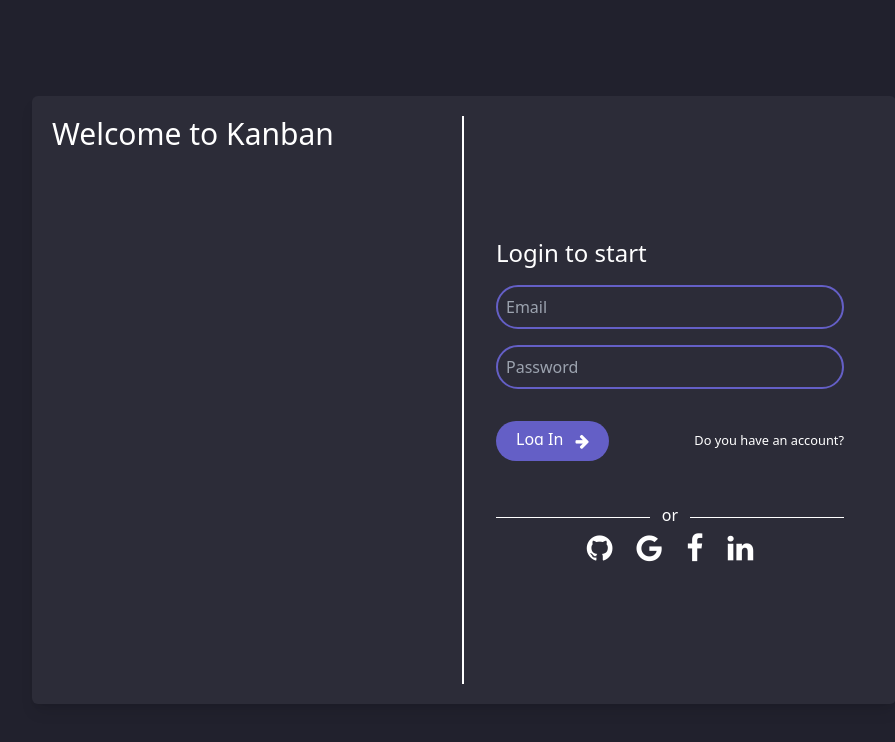
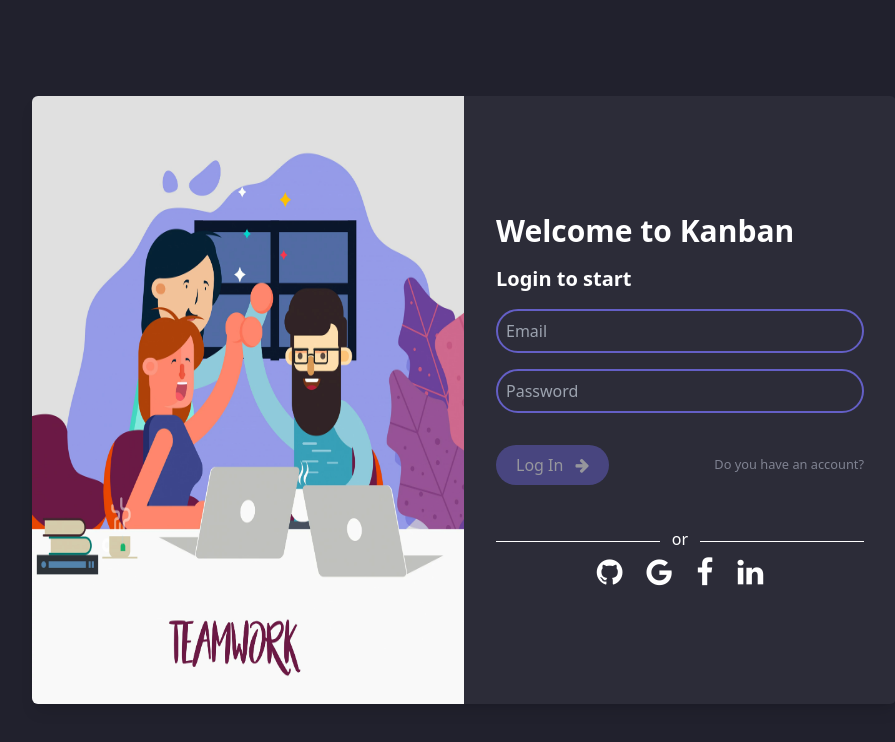
Before and after one commit to YordanisPonce/kanban, an Angular app: page /login in a window 1280 px wide. Shown: the top 742 px of the page, without its empty margins (176-1071 px from the left). Built offline with nearby package versions, Linux system fonts and the light colour scheme.

Commit message:
Added team work image

```diff
--- a/src/app/components/login/login.component.html
+++ b/src/app/components/login/login.component.html
@@ -1,11 +1,12 @@
 <div class="wrapper">
-    <div class="form">
-        <div class="border-r-2 border-solid border-white h-full welcome-image">
-            <h1 class="text-3xl">Welcome to Kanban</h1>
+    <div class="form overflow-hidden">
+        <div class="h-full welcome-image overflow-hidden" >
+         <img src="/assets/images/Team04.webp" alt="" class="h-full w-full">
         </div>
         <div class="inner-form px-8">
+            <h1 class="text-3xl mb-4 truncate font-bold">Welcome to Kanban</h1>
             <form [formGroup]="loginForm" (ngSubmit)="signIn()">
-                <h1 class="text-2xl mb-4">Login to start</h1>
+                <h1 class="text-xl mb-4 font-bold ">Login to start</h1>
                 <div class="input-box">
                     <input type="email" name="" id="" placeholder="Email" formControlName="email">
                 </div>
@@ -13,11 +14,11 @@
                     <input type="password" name="" id="" placeholder="Password" formControlName="password">
                 </div>
                 <div class="submit-box">
-                    <button type="submit" [disabled]="!loginForm.valid" class="bg-btn rounded-full text-white py-3 px-5 flex justify-evenly mr-2">
-                        <span class="leading-3 mr-3 truncate"> Log In </span><i class="fa fa-arrow-right"></i>
+                    <button type="submit" [disabled]="!loginForm.valid" [ngClass]="{'opacity-50': !loginForm.valid}"  class="bg-btn rounded-full text-white py-2 px-5 flex justify-evenly items-center mr-2">
+                        <span class=" mr-3 truncate"> Log In </span><i class="fa fa-arrow-right"></i>
                     </button>
-                    <small class="text-white truncate ml-2">
-                        <a href="/register">
+                    <small class="text-white truncate ml-2 ">
+                        <a href="/register" class="text-subtitle">
                             Do you have an account?
                         </a>
                     </small>
@@ -26,15 +27,15 @@
             <div>
                 <div class="mt-4 flex items-center justify-evenly or-box">
                     <div class="w-full bg-white mt-1 social"></div>
-                    <span class="mx-3 leading-3">or</span>
+                    <span class="mx-3 leading-3 text-white">or</span>
                     <div class="w-full bg-white mt-1 social"></div>
                 </div>
                 <div class="flex justify-center mt-3">
-                    <p class="text-3xl mx-3 flex flex-col items-center"><i class="fa fa-github"></i>
+                    <p class="text-3xl mx-3 flex flex-col items-center cursor-pointer"><i class="fa fa-github"></i>
                     </p>
-                    <p class="text-3xl mx-3 flex flex-col"><i class="fa fa-google"></i></p>
-                    <p class="text-3xl mx-3 flex flex-col"><i class="fa fa-facebook"></i></p>
-                    <p class="text-3xl mx-3 flex flex-col"><i class="fa fa-linkedin"></i></p>
+                    <p class="text-3xl mx-3 flex flex-col cursor-pointer"><i class="fa fa-google"></i></p>
+                    <p class="text-3xl mx-3 flex flex-col cursor-pointer"><i class="fa fa-facebook"></i></p>
+                    <p class="text-3xl mx-3 flex flex-col cursor-pointer"><i class="fa fa-linkedin"></i></p>
                 </div>
             </div>
         </div>
--- a/src/app/components/login/login.component.scss
+++ b/src/app/components/login/login.component.scss
@@ -1,23 +1,29 @@
-.wrapper{
+.wrapper {
     @apply h-full flex items-center justify-center py-24;
+
     @media screen and (max-width: 850px) {
         @apply py-3;
     }
 }
 
 .form {
-    @apply w-full h-full mx-52 grid grid-cols-2 shadow-lg rounded-md p-5 bg-primary;
+    @apply w-full h-full mx-52 grid grid-cols-2 shadow-lg rounded-md bg-primary;
+
     .inner-form {
         @apply h-full flex flex-col justify-center;
+
         @media screen and (max-width: 850px) {
             @apply justify-evenly;
         }
     }
+
     @media screen and (max-width: 850px) {
         @apply mx-0 flex bg-transparent shadow-none;
+
         div.welcome-image {
             @apply hidden;
         }
+
         .inner-form {
             @apply grow;
         }
@@ -26,6 +32,7 @@
 
 .input-box {
     @apply flex flex-col w-full mb-4;
+
     input {
         @apply p-2 rounded-full text-white focus:outline-none border-2 border-solid border-btn bg-transparent;
     }
@@ -33,8 +40,10 @@
 
 .submit-box {
     @apply flex justify-between items-center my-8;
+
     @media screen and (max-width: 850px) {
         @apply flex-col items-start;
+
         button {
             @apply mb-3;
         }
@@ -44,6 +53,7 @@
 .or-box {
     div.social {
         height: 0.5px;
+
         @media screen and (max-width: 850px) {
             height: 2px;
         }
--- a/src/app/components/login/login.component.ts
+++ b/src/app/components/login/login.component.ts
@@ -1,7 +1,8 @@
-import { Component } from '@angular/core';
+import { Component, inject, OnInit } from '@angular/core';
 import { CommonModule } from '@angular/common';
 import { AuthService } from 'src/app/services/auth/auth.service';
 import { FormBuilder, FormGroup, ReactiveFormsModule, Validators } from '@angular/forms';
+import { Router } from '@angular/router';
 
 @Component({
   selector: 'app-login',
@@ -10,18 +11,26 @@ import { FormBuilder, FormGroup, ReactiveFormsModule, Validators } from '@angula
   templateUrl: './login.component.html',
   styleUrls: ['./login.component.scss']
 })
-export class LoginComponent {
+export class LoginComponent implements OnInit {
   loginForm: FormGroup
-  constructor(private authService: AuthService, private fb: FormBuilder) {
+  constructor(private authService: AuthService, private fb: FormBuilder, private router: Router) {
     this.loginForm = this.fb.group({
       email: ['', Validators.required],
       password: ['', Validators.required],
     })
   }
+  ngOnInit(): void {
+    if (this.authService.isLoggedIn()) {
+      this.redirectToHome();
+    }
+  }
 
   signIn() {
-    console.log(this.loginForm.value);
+    this.authService.signIn();
+    this.redirectToHome();
+  }
 
-    this.authService.signIn();
+  redirectToHome() {
+    this.router.navigate(['/']);
   }
 }
```
Also changed, not shown: src/assets/images/Team04.webp (added).
